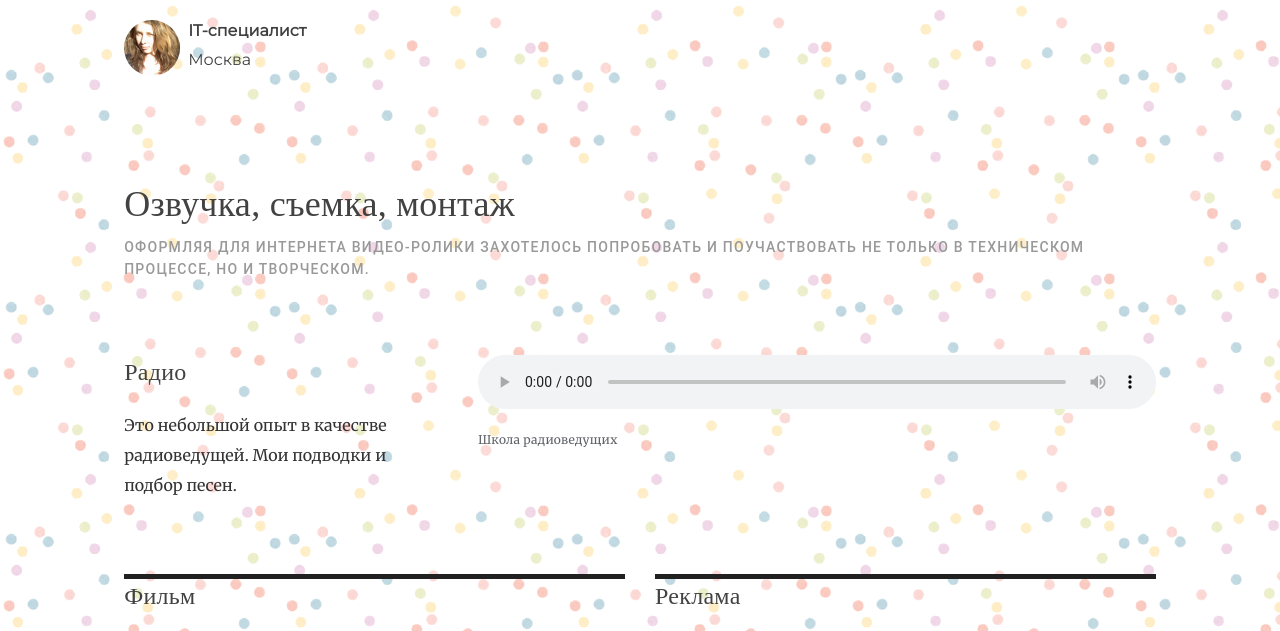
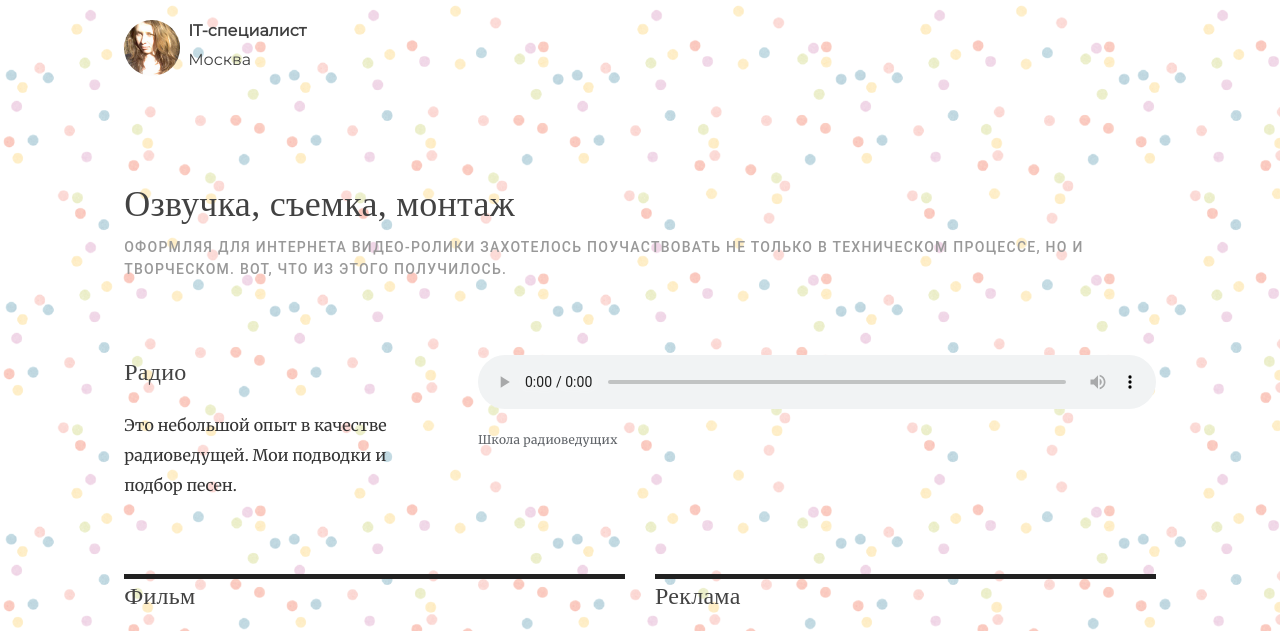
Before and after one commit to cvkp/cvkp.github.io, a Jekyll site: the page video/index.html, which Jekyll copies as it is, in a window 1280 px wide and 900 px high, cut to the strip 0-631 px from the top of the window. Built offline with Jekyll 4.4.1, drawn with Linux system fonts in a browser that asks for light colours; nearby versions of some CDN libraries; library files that are not in the unit come from our copies.

Commit message:
Update index.html

```diff
--- a/video/index.html
+++ b/video/index.html
@@ -8,7 +8,7 @@
     <meta name="description" content="{{ page.description }}">
 
 
-    <title>{{ page.title }} </title>
+    <title>{{ CV-video }} </title>
     <!-- styles -->
     <link href="/css/bootstrap.css" rel="stylesheet">
     <link href="/css/jumbotron-narrow.css" rel="stylesheet">
@@ -98,7 +98,7 @@
                         <h1 class="mainHeading">Озвучка, съемка, монтаж</h1>
 
                         <h4 class="subHeading">Оформляя для интернета видео-ролики
-                            захотелось попробовать и поучаствовать не только в техническом процессе, но и творческом. </h4>
+                            захотелось  поучаствовать не только в техническом процессе, но и творческом. Вот, что из этого получилось. </h4>
                     </div>
 
                 </div>
```
